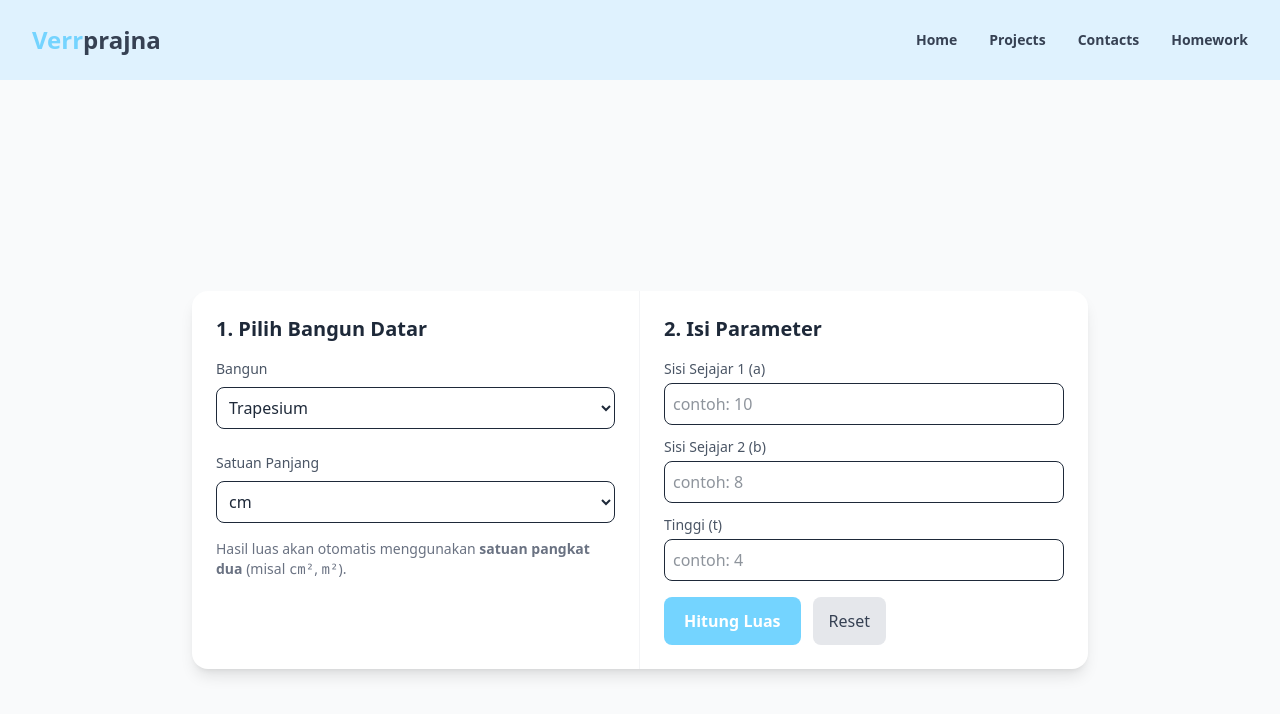
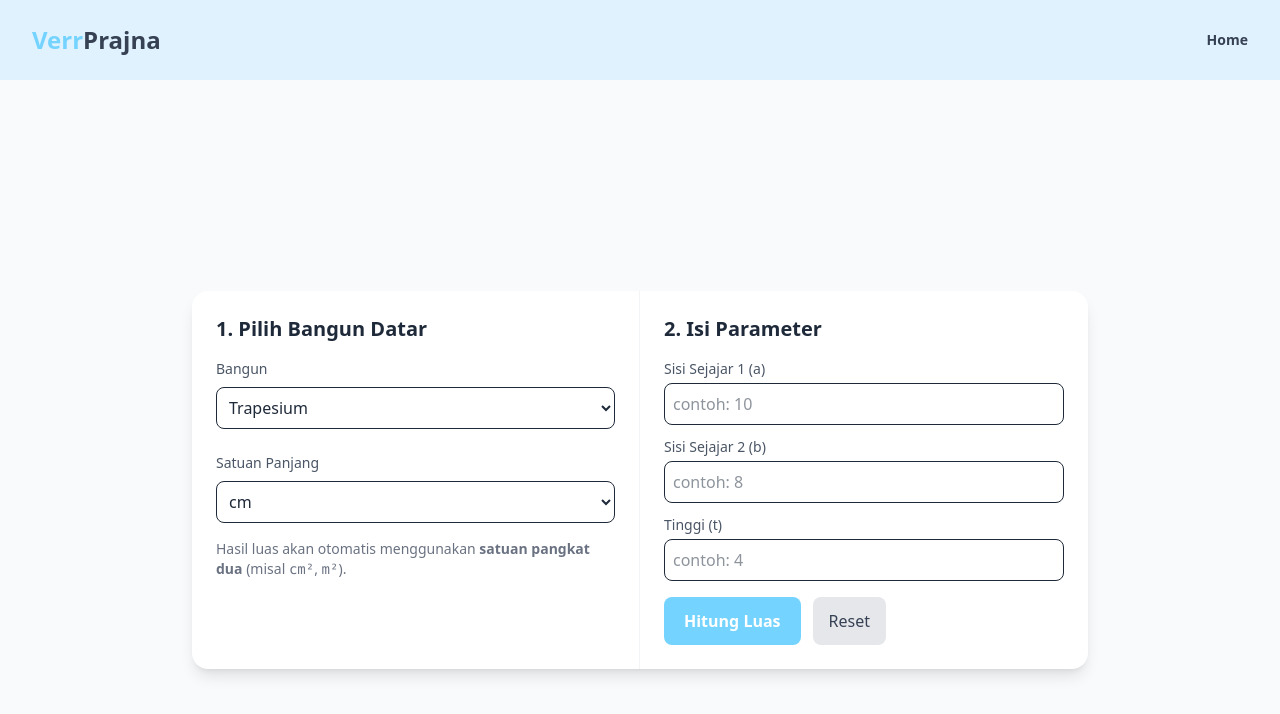
Before and after one commit to 21chan/TugasTekweb, a website: page tugas.html in a window 1280 px wide. Drawn offline with Linux system fonts and the light colour scheme.

Commit message:
rubah kodingan semi finallll

```diff
--- a/tugas.html
+++ b/tugas.html
@@ -1,5 +1,4 @@
 <!DOCTYPE html>
-
 <html>
   <head>
     <meta charset="utf-8" />
@@ -18,7 +17,7 @@
         <!-- Logo -->
         <span class="text-2xl font-bold">
           <span class="text-sky-300">Verr</span
-          ><span class="text-gray-700">prajna</span>
+          ><span class="text-gray-700">Prajna</span>
         </span>
 
         <!-- Menu Desktop -->
@@ -28,21 +27,7 @@
             class="text-sm font-semibold text-gray-700 hover:text-gray-900"
             >Home</a
           >
-          <a
-            href="#projects"
-            class="text-sm font-semibold text-gray-700 hover:text-gray-900"
-            >Projects</a
-          >
-          <a
-            href="#contact"
-            class="text-sm font-semibold text-gray-700 hover:text-gray-900"
-            >Contacts</a
-          >
-          <a
-            href="tugas.html"
-            class="text-sm font-semibold text-gray-700 hover:text-gray-900"
-            >Homework</a
-          >
+
         </div>
 
         <!-- Tombol Mobile -->
@@ -84,7 +69,7 @@
                 <a href="#" class="-m-1.5 p-1.5">
                   <span class="sr-only">Your Company</span>
                   <span class="text-2xl font-bold">
-                    <span class="text-sky-300">Verdy</span
+                    <span class="text-sky-300">Verr</span
                     ><span class="text-gray-700">Prajna</span>
                   </span>
                 </a>
```
